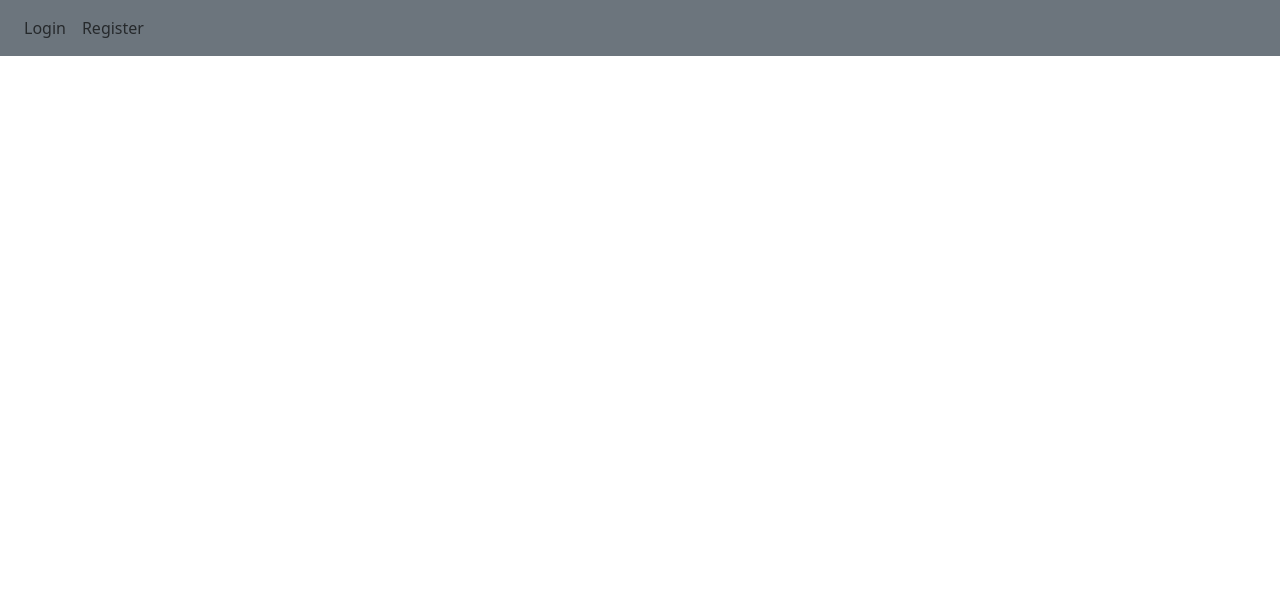
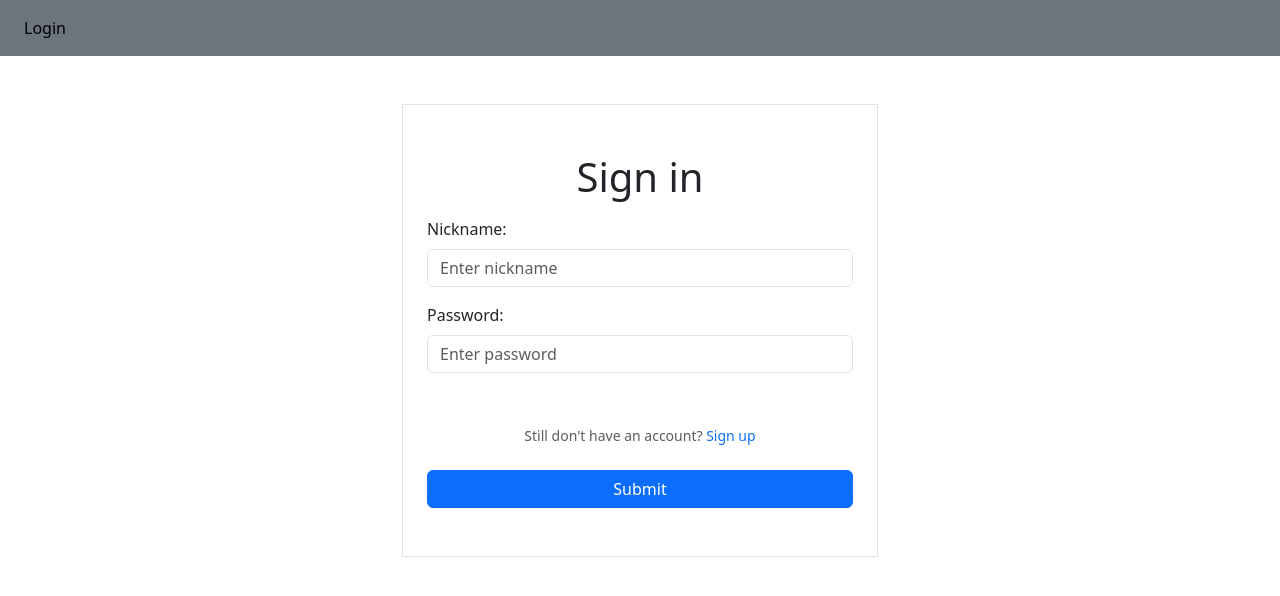
Before and after one commit to alwejsWTF/Kimeru, a React (Create React App) app in the folder frontend/: page /auth in a window 1280 px wide. Before the commit this address had no page. Shown: the top 596 px of the page. Built offline with nearby package versions, Linux system fonts and the light colour scheme.

Commit message:
Add `AuthenticationLayout` and `AlertContainer`

```diff
--- a/frontend/package.json
+++ b/frontend/package.json
@@ -15,6 +15,7 @@
     "react-router": "^6.22.3",
     "react-router-dom": "^6.22.3",
     "react-scripts": "^5.0.1",
+    "uuid": "^9.0.1",
     "web-vitals": "^2.1.4"
   },
   "scripts": {
--- a/frontend/src/App.js
+++ b/frontend/src/App.js
@@ -1,22 +1,38 @@
 import './App.css';
-import { Route, Routes} from 'react-router'
-import Container from 'react-bootstrap/Container';
-import LoginLayout from './components/LoginLayout';
+import { Route, Routes } from 'react-router'
+import AlertContainer from './components/AlertContainer';
+import AuthenticationLayout from './components/AuthenticationLayout';
 import NavigationBar from './components/NavigationBar';
+import { v4 as uuidv4 } from 'uuid';
+import { useState } from 'react';
+
 
 function App() {
+
+  let [token, setToken] = useState(null);
+  let [alerts, setAlerts] = useState([]);
+
+
+  const addAlert = (title, message) => {
+    let alert = {
+      "id": uuidv4(),
+      "title": title,
+      "message": message
+    }
+    setAlerts([...alerts, alert]);
+  }
+
+
   return (
     <>
       <NavigationBar />
-      <Container>
-        <Routes>
-          <Route path="/">
-            <Route index element={<h1>Hello World!</h1>} />
-            <Route path="login" element={<LoginLayout />} />
-            <Route path="register" />
-          </Route>
-        </Routes>
-      </Container>
+      <AlertContainer alerts={alerts} setAlerts={setAlerts} />
+      <Routes>
+        <Route path="/">
+          <Route index element={<h1>Hello World!</h1>} />
+          <Route path="auth" element={<AuthenticationLayout setToken={setToken}/>} />
+        </Route>
+      </Routes>
     </>
   );
 }
--- /dev/null
+++ b/frontend/src/components/AlertContainer.js
@@ -0,0 +1,23 @@
+import Toast from 'react-bootstrap/Toast'
+import ToastContainer from 'react-bootstrap/ToastContainer'
+
+
+export default function AlertContainer({alerts, setAlerts}) {
+
+  const closeAlert = (id) => {
+    setAlerts(alerts.filter(item => item.id !== id));
+  }
+
+  return (
+    <ToastContainer className="position-absolute mx-auto start-0 end-0">
+      {alerts.map(alert => (
+        <Toast key={alert.id} onClose={() => {closeAlert(alert.id)}}>
+          <Toast.Header>
+            <strong className="me-auto">{alert.title}</strong>
+          </Toast.Header>
+          <Toast.Body>{alert.message}</Toast.Body>
+        </Toast>
+      ))}
+    </ToastContainer>
+  )
+}
--- /dev/null
+++ b/frontend/src/components/AuthenticationLayout.js
@@ -0,0 +1,75 @@
+import axios from 'axios'
+import { useState } from 'react'
+import Button from 'react-bootstrap/Button'
+import Container from 'react-bootstrap/Container';
+import Form from 'react-bootstrap/Form'
+import '../styles/auth.css'
+
+export default function AuthenticationLayout({setToken}) {
+
+  let [nickname, setNickname] = useState("");
+  let [password, setPassword] = useState("");
+  let [authMode, setAuthMode] = useState("login");
+  let [formTitle, setFormTitle] = useState("Sign in");
+  let [authModeText, setAuthModeText] = useState("Still don't have an account?");
+  let [authModeLink, setAuthModeLink] = useState("Sign up");
+
+  const changeAuthMode = () => {
+    setFormTitle(authMode === "login" ? "Sign up" : "Sign in");
+    setAuthModeText(authMode === "login" ? "Already have an account?"
+                                          : "Still don't have an account?");
+    setAuthModeLink(authMode === "login" ? "Sign in" : "Sign up");
+    setAuthMode(authMode === "login" ? "register" : "login");
+  }
+
+  const loginUser = async () => {
+    let credentials = {
+      "nickname": nickname,
+      "password": password
+    }
+    try {
+      const response = await axios.post("http://127.0.0.1:5000/login", credentials);
+      setToken(response.data.token);
+    } catch(err) {
+      console.log(err);
+    }
+  }
+
+  const registerUser = async () => {
+    let credentials = {
+      "nickname": nickname,
+      "password": password
+    }
+    try {
+      const response = await axios.post("http://127.0.0.1:5000/register", credentials);
+    } catch(err) {
+      console.log(err);
+    }
+  }
+
+  const performAuthAction = async() => {
+    return authMode === "login" ? loginUser() : registerUser();
+  }
+
+  return (
+    <Container className="auth-container mt-5">
+      <Form className="d-flex flex-column border px-4 py-5">
+        <h1 className="text-center mb-3">{formTitle}</h1>
+        <Form.Group className="mb-3">
+          <Form.Label>Nickname: </Form.Label>
+          <Form.Control placeholder="Enter nickname" value={nickname}
+           onChange={(e) => {setNickname(e.target.value)}} />
+        </Form.Group>
+        <Form.Group className="mb-5">
+          <Form.Label>Password: </Form.Label>
+          <Form.Control type="password" placeholder="Enter password" value={password}
+           onChange={(e) => {setPassword(e.target.value)}} />
+        </Form.Group>
+        <Form.Text className="text-center mb-4">
+          {authModeText} <span type="button" className="text-primary" onClick={changeAuthMode}>{authModeLink}</span>
+        </Form.Text>
+        <Button onClick={performAuthAction}>Submit</Button>
+      </Form>
+    </Container>
+  )
+}
--- a/frontend/src/components/LoginLayout.js
+++ /dev/null
@@ -1,43 +0,0 @@
-import axios from 'axios'
-import { useState } from 'react'
-import Button from 'react-bootstrap/Button'
-import Form from 'react-bootstrap/Form'
-
-export default function LoginLayout() {
-
-  let [nickname, setNickname] = useState("");
-  let [password, setPassword] = useState("");
-
-  const loginUser = async () => {
-    let credentials = {
-      "nickname": nickname,
-      "password": password
-    }
-    try {
-      const response = await axios.post("http://127.0.0.1:5000/login", credentials);
-      let token = response.data.token;
-      const get = await axios.get("http://localhost:5000/", { headers: {"Authorization": `Bearer ${token}`} });
-      console.log(get);
-    } catch(err) {
-      console.log(err);
-    }
-  }
-
-  return (
-    <>
-      <Form>
-        <Form.Group className="mb-3">
-          <Form.Label>Nickname: </Form.Label>
-          <Form.Control placeholder="Enter nickname" value={nickname}
-           onChange={(e) => {setNickname(e.target.value)}} />
-        </Form.Group>
-        <Form.Group className="mb-3">
-          <Form.Label>Password: </Form.Label>
-          <Form.Control type="password" placeholder="Enter password" value={password}
-           onChange={(e) => {setPassword(e.target.value)}} />
-        </Form.Group>
-      <Button onClick={loginUser}>Submit</Button>
-      </Form>
-    </>
-  )
-}
--- a/frontend/src/components/NavigationBar.js
+++ b/frontend/src/components/NavigationBar.js
@@ -8,8 +8,7 @@ export default function NavigationBar() {
     <>
       <Navbar className="bg-secondary">
         <Nav className="mx-3">
-          <Nav.Link to="/login" as={NavLink}>Login</Nav.Link>
-          <Nav.Link to="/register" as={NavLink}>Register</Nav.Link>
+          <Nav.Link to="/auth" as={NavLink}>Login</Nav.Link>
         </Nav>
       </Navbar>
     </>
--- /dev/null
+++ b/frontend/src/styles/auth.css
@@ -0,0 +1,3 @@
+.auth-container {
+  max-width: 500px !important;
+}
```
Also changed, not shown: 1 other file (tests, documents, lock files or other folders).
